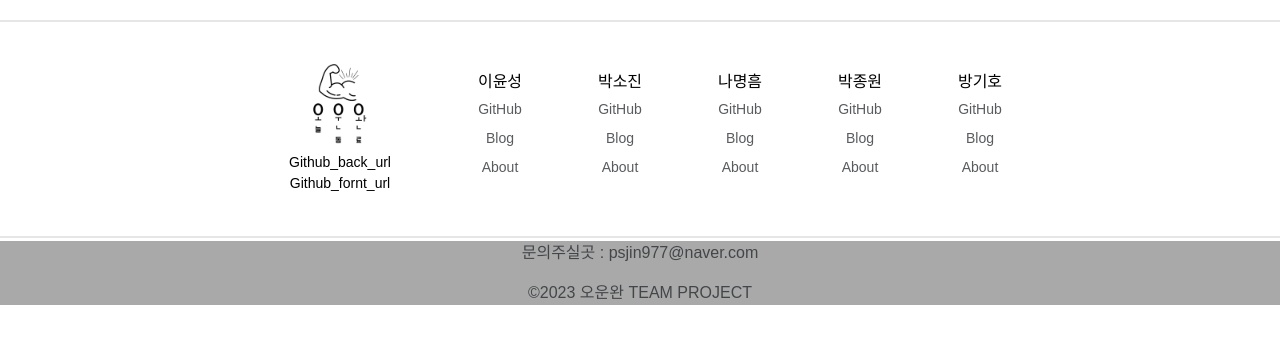
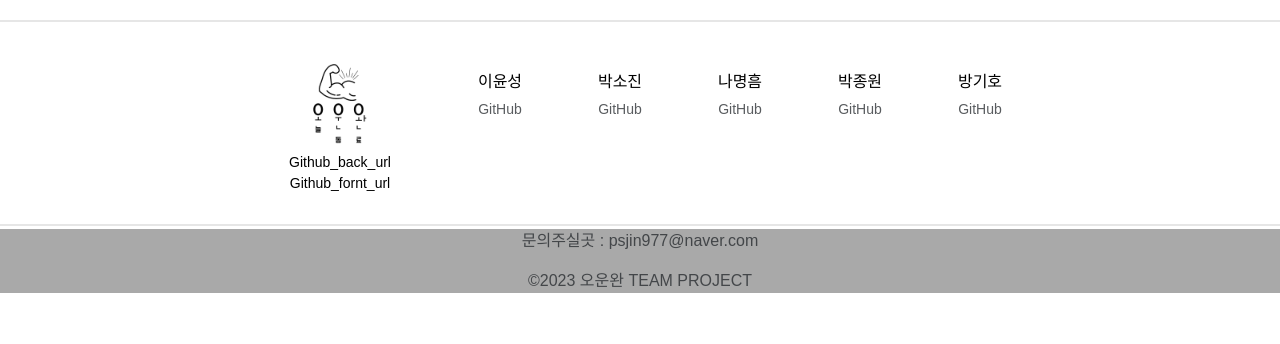
Before and after one commit to Tomatopizza/Tomatopizza.github.io, a plain HTML site: page template/footer.html in a window 1280 px wide. Drawn offline with nearby package versions, Linux system fonts and the light colour scheme; a web font is replaced by a local one.

Commit message:
:fire: Footer unused code

```diff
--- a/template/footer.html
+++ b/template/footer.html
@@ -62,12 +62,6 @@
                   >GitHub</a
                 >
               </li>
-              <li class="nav-item mb-2">
-                <a href="#" class="nav-link p-0 text-muted">Blog</a>
-              </li>
-              <li class="nav-item mb-2">
-                <a href="#" class="nav-link p-0 text-muted">About</a>
-              </li>
             </ul>
           </div>
 
@@ -80,12 +74,6 @@
                   class="nav-link p-0 text-muted"
                   >GitHub</a
                 >
-              </li>
-              <li class="nav-item mb-2">
-                <a href="#" class="nav-link p-0 text-muted">Blog</a>
-              </li>
-              <li class="nav-item mb-2">
-                <a href="#" class="nav-link p-0 text-muted">About</a>
               </li>
             </ul>
           </div>
@@ -100,12 +88,6 @@
                   >GitHub</a
                 >
               </li>
-              <li class="nav-item mb-2">
-                <a href="#" class="nav-link p-0 text-muted">Blog</a>
-              </li>
-              <li class="nav-item mb-2">
-                <a href="#" class="nav-link p-0 text-muted">About</a>
-              </li>
             </ul>
           </div>
 
@@ -118,16 +100,6 @@
                   class="nav-link p-0 text-muted"
                   >GitHub</a
                 >
-              </li>
-              <li class="nav-item mb-2">
-                <a
-                  href="https://velog.io/@jongwonparkk"
-                  class="nav-link p-0 text-muted"
-                  >Blog</a
-                >
-              </li>
-              <li class="nav-item mb-2">
-                <a href="#" class="nav-link p-0 text-muted">About</a>
               </li>
             </ul>
           </div>
@@ -142,12 +114,6 @@
                   >GitHub</a
                 >
               </li>
-              <li class="nav-item mb-2">
-                <a href="#" class="nav-link p-0 text-muted">Blog</a>
-              </li>
-              <li class="nav-item mb-2">
-                <a href="#" class="nav-link p-0 text-muted">About</a>
-              </li>
             </ul>
           </div>
         </div>
```
